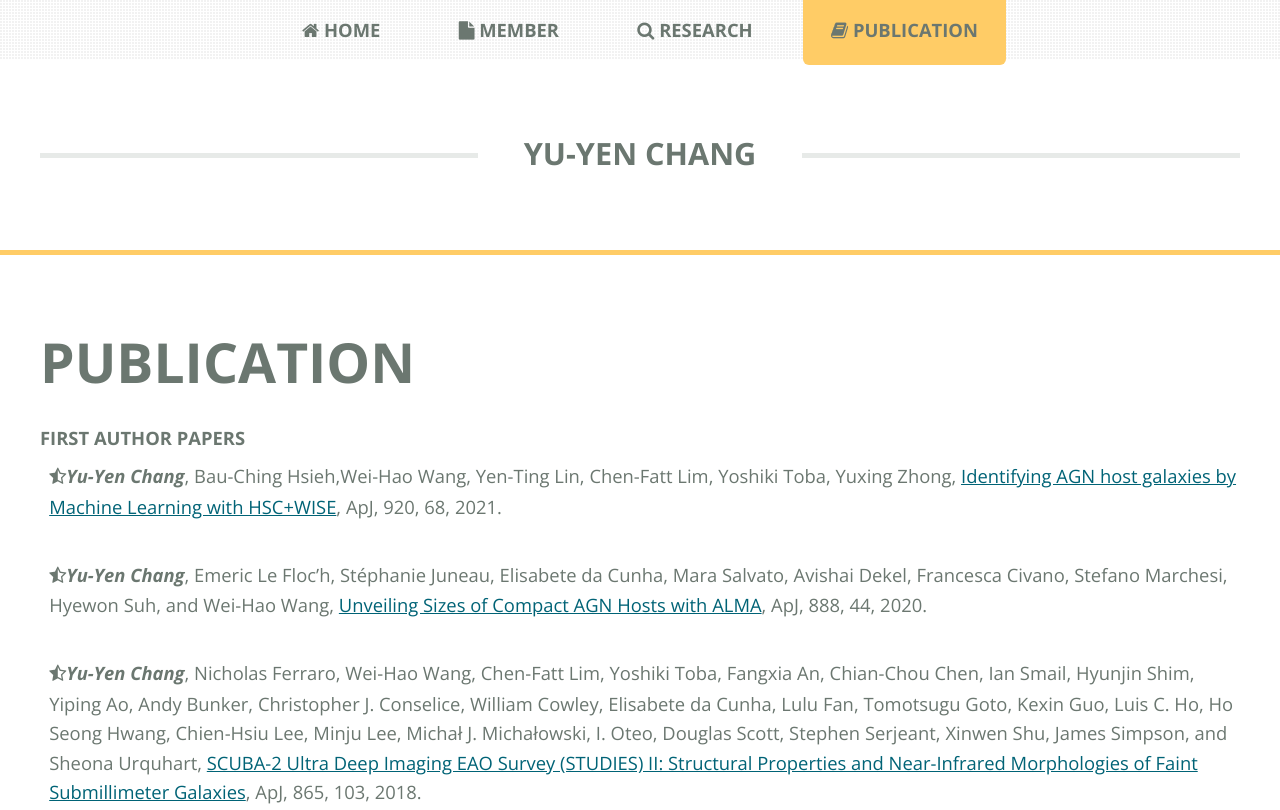
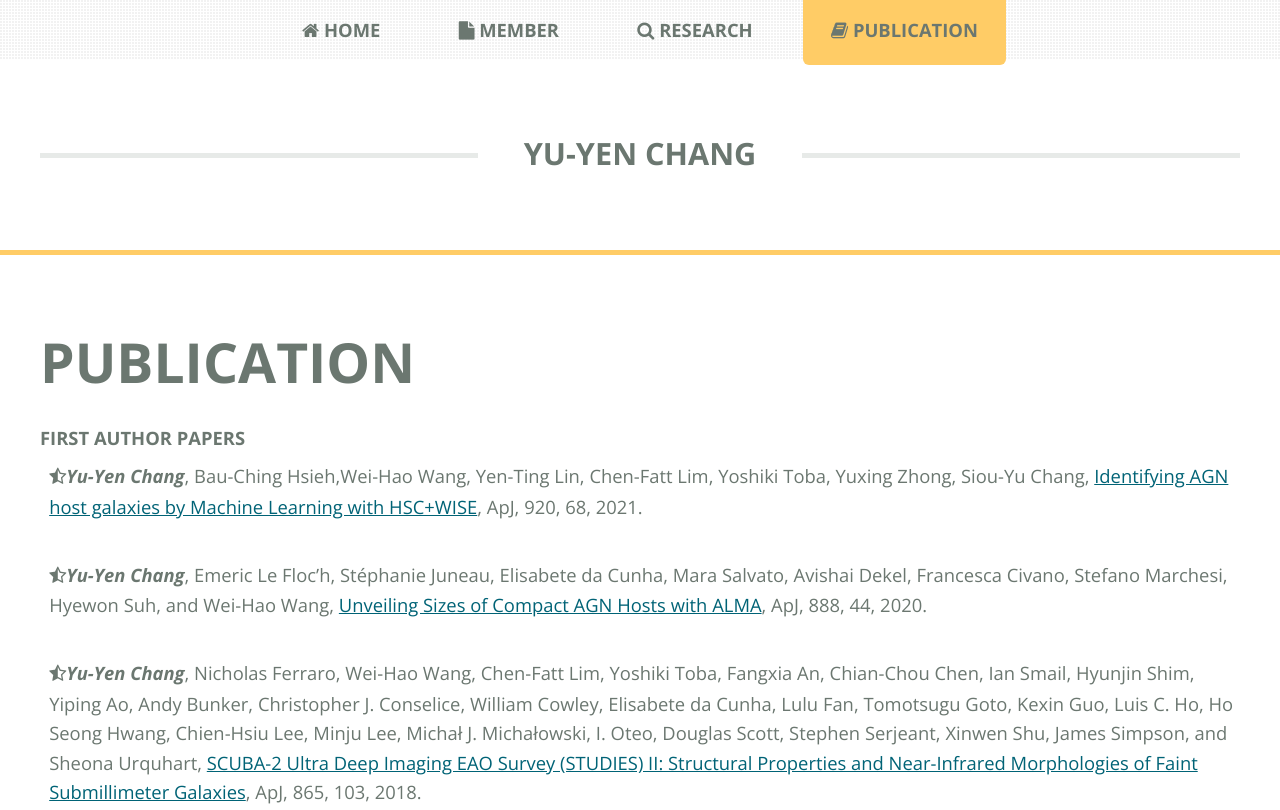
Before and after one commit to yuyenchang/yuyenchang.github.io, a plain HTML site: page publication.html in a window 1280 px wide. Shown: the top 810 px of the page. Drawn offline with nearby package versions, Linux system fonts and the light colour scheme.

Commit message:
Add files via terminal

```diff
--- a/publication.html
+++ b/publication.html
@@ -52,7 +52,7 @@
 <!--##############################################################################-->
 <h1>First Author Papers</h2>
 
-<p><em><i class="icon fa-star-half-empty"></i><strong>Yu-Yen Chang</em></strong>, Bau-Ching Hsieh,Wei-Hao Wang, Yen-Ting Lin, Chen-Fatt Lim, Yoshiki Toba, Yuxing Zhong, <paper><a href="https://ui.adsabs.harvard.edu/abs/2021ApJ...920...68C/abstract" target="_blank">Identifying AGN host galaxies by Machine Learning with HSC+WISE</a></paper>, ApJ, 920, 68, 2021.</p><br />
+<p><em><i class="icon fa-star-half-empty"></i><strong>Yu-Yen Chang</em></strong>, Bau-Ching Hsieh,Wei-Hao Wang, Yen-Ting Lin, Chen-Fatt Lim, Yoshiki Toba, Yuxing Zhong, Siou-Yu Chang, <paper><a href="https://ui.adsabs.harvard.edu/abs/2021ApJ...920...68C/abstract" target="_blank">Identifying AGN host galaxies by Machine Learning with HSC+WISE</a></paper>, ApJ, 920, 68, 2021.</p><br />
 
 <p><em><i class="icon fa-star-half-empty"></i><strong>Yu-Yen Chang</em></strong>, Emeric Le Floc’h, Stéphanie Juneau, Elisabete da Cunha, Mara Salvato, Avishai
 Dekel, Francesca Civano, Stefano Marchesi, Hyewon Suh, and Wei-Hao Wang, <paper><a href="http://adsabs.harvard.edu/abs/2020ApJ...888...44C/abstract" target="_blank">Unveiling Sizes of
```
Also changed, not shown: 1 other file.
